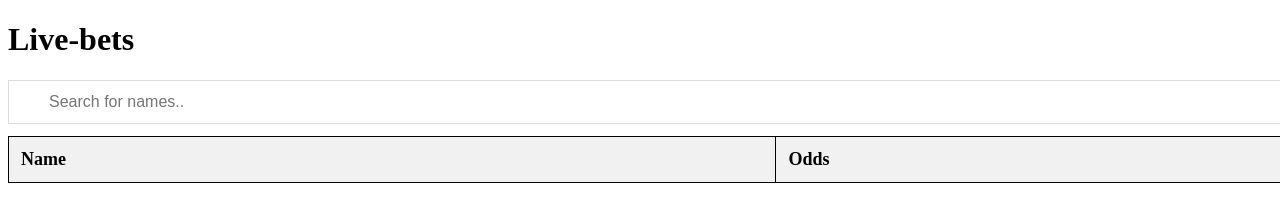
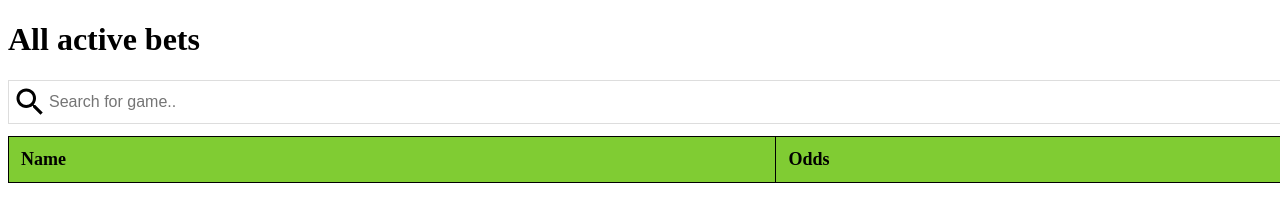
Before and after one commit to Faagerholm/Live-bets, a plain HTML site: page index.html in a window 1280 px wide. Drawn offline with Linux system fonts and the light colour scheme; no server answers.

Commit message:
Added colors and icons

```diff
--- a/css/main.css
+++ b/css/main.css
@@ -18,6 +18,9 @@ table tr:not(:first-child) td {
 }
 
 #myInput {
+    background-image: url('/css/baseline_search_black_18dp.png');
+    background-position: 3px 3px;
+    background-repeat: no-repeat;
     width: 100vw;
     font-size: 16px;
     padding: 12px 20px 12px 40px;
@@ -37,7 +40,9 @@ table tr:not(:first-child) td {
     padding: 12px;
 }
 
-
+#live-events tr.header, #live-events tr{
+    background-color: 	#33cc33;
+}
 #live-events tr.header, #live-events tr:hover {
-    background-color: #f1f1f1;
+    background-color: #80cc33;
 }
--- a/index.html
+++ b/index.html
@@ -7,11 +7,11 @@
     <meta name="viewport" content="width=device-width, initial-scale=1">
     <script src="main.js"></script>
     <link href="css/main.css" rel="stylesheet">
-
+    <link rel="stylesheet" href="https://fonts.googleapis.com/icon?family=Material+Icons">
 </head>
 <body>
-    <h1>Live-bets</h1>
-    <input type="text" id="myInput" onkeyup="Search()" placeholder="Search for names.." title="Type in a name">
+    <h1>All active bets</h1>
+    <input type="text" id="myInput" onkeyup="Search()" placeholder="Search for game.." title="Type in a name">
         <table id="live-events">
             <tr class="header">
                     <th style="width:60%;">Name</th>
```
Also changed, not shown: css/baseline_search_black_18dp.png (added), css/searchicon.png (deleted).
